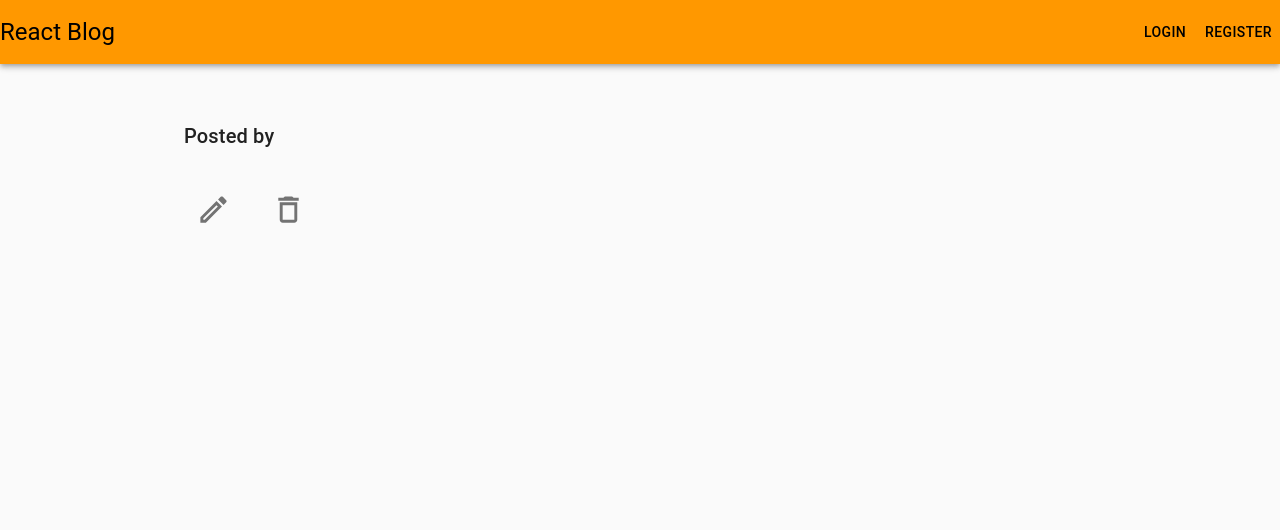
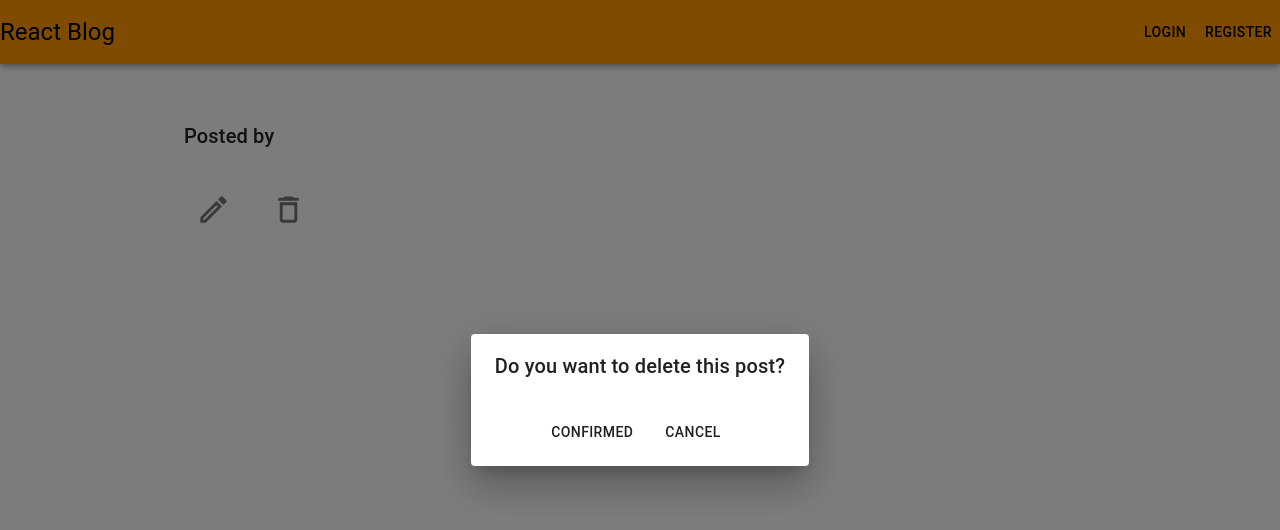
Before and after one commit to phogtr/react-blog, a React (Create React App) app in the folder client/: page /post/1 in a window 1280 px wide. Both pictures are taken after a click on the button "delete". Shown: the top 530 px of the page. Built offline with nearby package versions, Linux system fonts and the light colour scheme; no server answers.

Commit message:
dialog to confirm delete/update post action

```diff
--- a/client/src/components/Posts/CreatePost/CreatePost.tsx
+++ b/client/src/components/Posts/CreatePost/CreatePost.tsx
@@ -3,7 +3,7 @@ import { Form, Formik } from "formik";
 import React from "react";
 import { useDispatch } from "react-redux";
 import { useHistory } from "react-router-dom";
-import { InputField } from "src/components";
+import { DialogConfirm, InputField } from "src/components";
 import { createPostRequest } from "src/redux/ducks/posts/action";
 import { PostData } from "src/redux/ducks/posts/postsReducer";
 import { toErrorMap } from "src/utils/toErrorMap";
@@ -11,8 +11,14 @@ import { toErrorMap } from "src/utils/toErrorMap";
 interface CreatePostProps {}
 
 export const CreatePost: React.FC<CreatePostProps> = () => {
+  const [openDialog, setOpenDialog] = React.useState(false);
   let history = useHistory();
   const dispatch = useDispatch();
+
+  const handleCloseDialog = () => {
+    setOpenDialog(false);
+    history.push("/");
+  };
 
   return (
     <Formik
@@ -20,10 +26,7 @@ export const CreatePost: React.FC<CreatePostProps> = () => {
       onSubmit={async (values: PostData, { setErrors }) => {
         try {
           dispatch(createPostRequest(values));
-          // temporary timeout so the UI can update accordingly
-          setTimeout(() => {
-            history.push("/");
-          }, 1000);
+          setOpenDialog(true);
         } catch (error) {
           setErrors(toErrorMap(error.response.data));
         }
@@ -43,6 +46,12 @@ export const CreatePost: React.FC<CreatePostProps> = () => {
               </Button>
             </Box>
           </Form>
+          <DialogConfirm
+            openDialog={openDialog}
+            prompt={"Post Created Successfully"}
+            handleCloseDialog={handleCloseDialog}
+            handleCloseDialogConfirm={handleCloseDialog}
+          />
         </>
       )}
     </Formik>
--- a/client/src/components/Posts/EachPost/EachPost.tsx
+++ b/client/src/components/Posts/EachPost/EachPost.tsx
@@ -9,13 +9,14 @@ import {
   IconButton,
   makeStyles,
   Theme,
-  Typography
+  Typography,
 } from "@material-ui/core";
 import DeleteOutlineIcon from "@material-ui/icons/DeleteOutline";
 import EditOutlinedIcon from "@material-ui/icons/EditOutlined";
 import React, { useContext } from "react";
 import { useDispatch } from "react-redux";
 import { Link } from "react-router-dom";
+import { DialogConfirm } from "src/components/utils/DialogConfirm/DialogConfirm";
 import { deletePostRequest } from "src/redux/ducks/posts/action";
 import { PostData } from "src/redux/ducks/posts/postsReducer";
 import { UserContext } from "src/utils/UserContext";
@@ -36,9 +37,19 @@ interface EachPostProps {
 }
 
 export const EachPost: React.FC<EachPostProps> = ({ post }) => {
+  const [openDialog, setOpenDialog] = React.useState(false);
   const { userData } = useContext(UserContext);
   const dispatch = useDispatch();
   const classes = useStyles();
+
+  const handleDeleteCancel = () => {
+    setOpenDialog(false);
+  };
+
+  const handleDeleteConfirm = () => {
+    dispatch(deletePostRequest(post.postId!));
+    setOpenDialog(false);
+  };
 
   return (
     <Grid item xs={12}>
@@ -73,10 +84,7 @@ export const EachPost: React.FC<EachPostProps> = ({ post }) => {
                   </IconButton>
                 </Box>
                 <Box mx={1}>
-                  <IconButton
-                    aria-label="delete"
-                    onClick={() => dispatch(deletePostRequest(post.postId!))}
-                  >
+                  <IconButton aria-label="delete" onClick={() => setOpenDialog(true)}>
                     <DeleteOutlineIcon />
                   </IconButton>
                 </Box>
@@ -87,6 +95,13 @@ export const EachPost: React.FC<EachPostProps> = ({ post }) => {
           )}
         </Grid>
       </Card>
+      <DialogConfirm
+        openDialog={openDialog}
+        prompt={"Do you want to delete this post?"}
+        isDeleteBtn={true}
+        handleCloseDialog={handleDeleteCancel}
+        handleCloseDialogConfirm={handleDeleteConfirm}
+      />
     </Grid>
   );
 };
--- a/client/src/components/Posts/EditPost/EditPost.tsx
+++ b/client/src/components/Posts/EditPost/EditPost.tsx
@@ -5,6 +5,7 @@ import { useDispatch } from "react-redux";
 import { useHistory, useParams } from "react-router-dom";
 import { getSinglePost } from "src/api/post/postApi";
 import { InputField } from "src/components";
+import { DialogConfirm } from "src/components/utils/DialogConfirm/DialogConfirm";
 import { editPostRequest } from "src/redux/ducks/posts/action";
 import { PostData } from "src/redux/ducks/posts/postsReducer";
 import { toErrorMap } from "src/utils/toErrorMap";
@@ -19,6 +20,7 @@ interface RouteParams {
 export const EditPost: React.FC<EditPostProps> = () => {
   const [postLoaded, setPostLoaded] = useState(Boolean); // Conditional rendering
   const [post, setPost] = useState<PostData>({ title: "", content: "" });
+  const [openDialog, setOpenDialog] = React.useState(false);
   const params = useParams<RouteParams>();
   const dispatch = useDispatch();
   const { userData } = useContext(UserContext);
@@ -30,6 +32,11 @@ export const EditPost: React.FC<EditPostProps> = () => {
       setPostLoaded(true);
     });
   }, []);
+
+  const handleCloseDialog = () => {
+    setOpenDialog(false);
+    history.push("/");
+  };
 
   if (!post) {
     return (
@@ -55,11 +62,9 @@ export const EditPost: React.FC<EditPostProps> = () => {
         <Formik
           initialValues={{ title: post.title, content: post.content }} // require conditional rendering to load initial value properly
           onSubmit={async (values: PostData, { setErrors }) => {
-            dispatch(editPostRequest(params.id, values)); // do we really need redux for this?
             try {
-              setTimeout(() => {
-                history.push("/");
-              }, 1000);
+              dispatch(editPostRequest(params.id, values)); // do we really need redux for this?
+              setOpenDialog(true);
             } catch (error) {
               setErrors(toErrorMap(error.response.data));
             }
@@ -79,6 +84,12 @@ export const EditPost: React.FC<EditPostProps> = () => {
                   </Button>
                 </Box>
               </Form>
+              <DialogConfirm
+                openDialog={openDialog}
+                prompt={"Post Updated Successfully"}
+                handleCloseDialog={handleCloseDialog}
+                handleCloseDialogConfirm={handleCloseDialog}
+              />
             </>
           )}
         </Formik>
--- a/client/src/components/Posts/SinglePost/SinglePost.tsx
+++ b/client/src/components/Posts/SinglePost/SinglePost.tsx
@@ -3,8 +3,9 @@ import DeleteOutlineIcon from "@material-ui/icons/DeleteOutline";
 import EditOutlinedIcon from "@material-ui/icons/EditOutlined";
 import React, { useContext, useEffect, useState } from "react";
 import { useDispatch } from "react-redux";
-import { Link, useParams } from "react-router-dom";
+import { Link, useHistory, useParams } from "react-router-dom";
 import { getSinglePost } from "src/api/post/postApi";
+import { DialogConfirm } from "src/components";
 import { deletePostRequest } from "src/redux/ducks/posts/action";
 import { PostData } from "src/redux/ducks/posts/postsReducer";
 import { UserContext } from "src/utils/UserContext";
@@ -17,15 +18,27 @@ interface RouteParams {
 
 export const SinglePost: React.FC<SinglePostProps> = () => {
   const [singlePost, setSinglePost] = useState<PostData>({ title: "", content: "" });
+  const [openDialog, setOpenDialog] = React.useState(false);
   const params = useParams<RouteParams>();
   const { userData } = useContext(UserContext);
   const dispatch = useDispatch();
+  let history = useHistory();
 
   useEffect(() => {
     getSinglePost(params.id).then((data) => {
       setSinglePost(data);
     });
   }, []);
+
+  const handleDeleteCancel = () => {
+    setOpenDialog(false);
+  };
+
+  const handleDeleteConfirm = () => {
+    dispatch(deletePostRequest(singlePost.postId!));
+    setOpenDialog(false);
+    history.push("/");
+  };
 
   if (!singlePost) {
     return (
@@ -45,6 +58,7 @@ export const SinglePost: React.FC<SinglePostProps> = () => {
         {singlePost.content}
       </Typography>
       {userData?.userId === singlePost.authorId ? (
+        <>
           <Box mt={2}>
             <Box display="inline" mr={1}>
               <IconButton aria-label="edit" component={Link} to={`/edit/${singlePost.postId}`}>
@@ -52,14 +66,19 @@ export const SinglePost: React.FC<SinglePostProps> = () => {
               </IconButton>
             </Box>
             <Box display="inline" ml={1}>
-            <IconButton
-              aria-label="delete"
-              onClick={() => dispatch(deletePostRequest(singlePost.postId!))}
-            >
+              <IconButton aria-label="delete" onClick={() => setOpenDialog(true)}>
                 <DeleteOutlineIcon fontSize="large" />
               </IconButton>
             </Box>
           </Box>
+          <DialogConfirm
+            openDialog={openDialog}
+            prompt={"Do you want to delete this post?"}
+            isDeleteBtn={true}
+            handleCloseDialog={handleDeleteCancel}
+            handleCloseDialogConfirm={handleDeleteConfirm}
+          />
+        </>
       ) : (
         <></>
       )}
--- a/client/src/components/index.ts
+++ b/client/src/components/index.ts
@@ -1,4 +1,3 @@
-export { InputField } from "./InputField/InputField";
 export { Layout } from "./Layout/Layout";
 export { Login } from "./Login/Login";
 export { NavBar } from "./NavBar/NavBar";
@@ -10,3 +9,5 @@ export { SinglePost } from "./Posts/SinglePost/SinglePost";
 export { Register } from "./Register/Register";
 export { ProtectedRoute } from "./TheRoute/ProtectedRoute/ProtectedRoute";
 export { RouteWrapper } from "./TheRoute/RouteWrapper/RouteWrapper";
+export { DialogConfirm } from "./utils/DialogConfirm/DialogConfirm";
+export { InputField } from "./utils/InputField/InputField";
--- /dev/null
+++ b/client/src/components/utils/DialogConfirm/DialogConfirm.tsx
@@ -0,0 +1,34 @@
+import { Box, Button, Dialog, DialogActions, DialogTitle } from "@material-ui/core";
+import React from "react";
+
+interface DialogConfirmProps {
+  openDialog: boolean;
+  prompt: string;
+  isDeleteBtn?: boolean;
+  handleCloseDialog: () => void;
+  handleCloseDialogConfirm: () => void;
+}
+
+export const DialogConfirm: React.FC<DialogConfirmProps> = ({
+  openDialog,
+  prompt,
+  isDeleteBtn,
+  handleCloseDialog,
+  handleCloseDialogConfirm,
+}) => {
+  return (
+    <Dialog open={openDialog} onClose={handleCloseDialog} aria-labelledby="alert-dialog-title">
+      <DialogTitle id="alert-dialog-title">{prompt}</DialogTitle>
+      <Box display="flex" justifyContent="center">
+        <DialogActions>
+          <Button onClick={handleCloseDialogConfirm}>Confirmed</Button>
+          {isDeleteBtn ? (
+            <DialogActions>
+              <Button onClick={handleCloseDialog}>Cancel</Button>
+            </DialogActions>
+          ) : null}
+        </DialogActions>
+      </Box>
+    </Dialog>
+  );
+};
```
Also changed, not shown: client/src/components/utils/InputField/InputField.tsx (renamed from client/src/components/InputField/InputField.tsx). Lines whose indentation alone changed are shown as unchanged.
